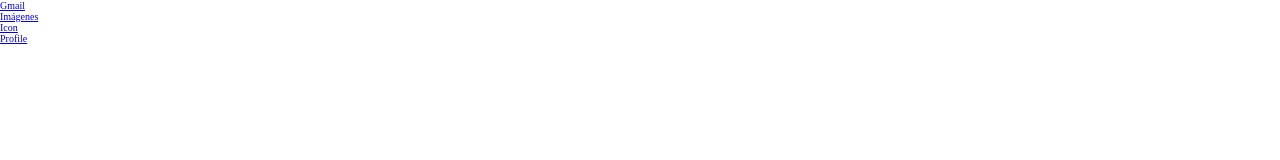
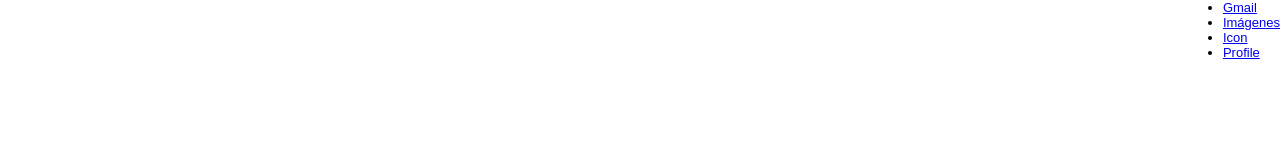
Before and after one commit to Decker316/Curso-practico-de-HTML-y-CSS, a plain HTML site: page index.html in a window 1280 px wide. Drawn offline with Linux system fonts and the light colour scheme.

Commit message:
First styles for header

```diff
--- a/CSS/style.css
+++ b/CSS/style.css
@@ -5,4 +5,15 @@
 }
 html {
     font-size: 62.5%;
+    font-family: Arial, Helvetica, sans-serif;
 }
+
+header {
+    font-size: 1.3rem;
+    width: 100vw;
+    height: 6rem;
+}
+header nav {
+    display: flex;
+    justify-content: flex-end;
+}
```
Also changed, not shown: index.html (+1 -0 lines).
